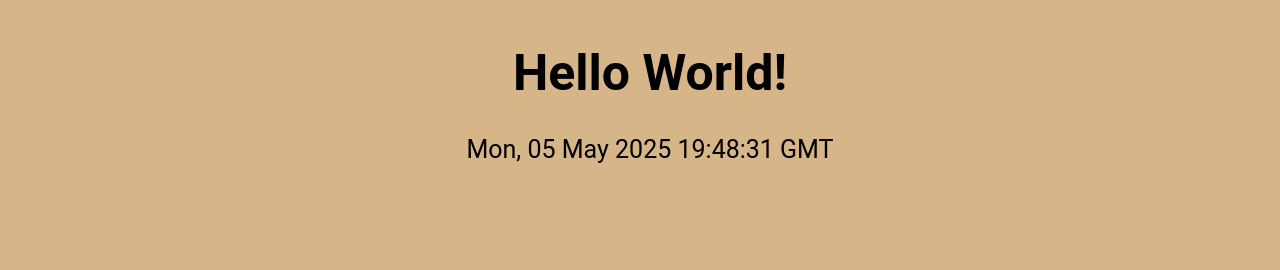
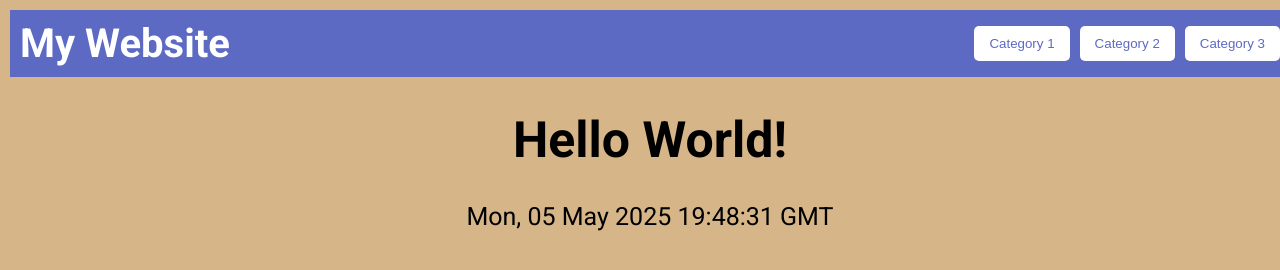
Before and after one commit to hridhaanV/Summative, a plain HTML site: page index.html in a window 1280 px wide. Drawn offline with Linux system fonts and the light colour scheme.

Commit message:
Update index.html

```diff
--- a/index.html
+++ b/index.html
@@ -1,11 +1,24 @@
 <!DOCTYPE html>
-<html>
+<html lang="en">
 <head>
-    <title>Hello World!</title>
-    <link rel="stylesheet" href="styles.css" />
+    <meta charset="UTF-8">
+    <meta name="viewport" content="width=device-width, initial-scale=1.0">
+    <title>My Website</title>
+    <link href="https://fonts.googleapis.com/css2?family=Roboto:wght@400;700&display=swap" rel="stylesheet">
+    <link rel="stylesheet" href="styles.css">
 </head>
 <body>
-      <h1 class="title">Hello World! </h1>
+    <header>
+        <div class="header-container">
+            <h1 class="website-name">My Website</h1>
+            <nav class="nav-buttons">
+                <button class="nav-button">Category 1</button>
+                <button class="nav-button">Category 2</button>
+                <button class="nav-button">Category 3</button>
+            </nav>
+        </div>
+    </header>
+    <h1 class="title">Hello World!</h1>
     <p id="currentTime"></p>
     <script src="script.js"></script>
 </body>
```
Lines whose indentation alone changed are shown as unchanged.
